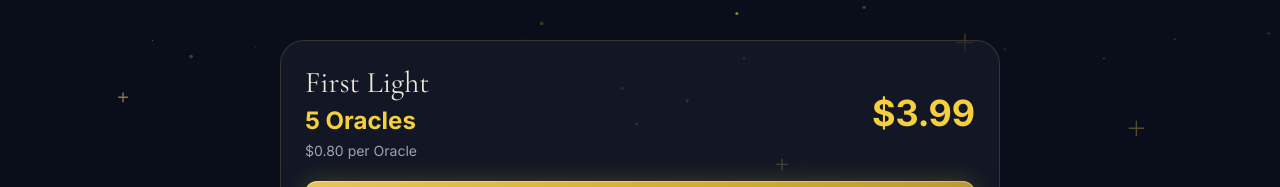
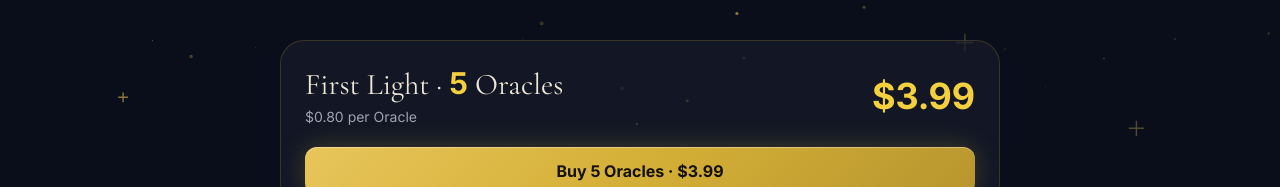
Before and after one commit to Velu2k03/Sortes-Muse, a Next.js app: page /credits in a window 1280 px wide. Shown: the part 575-762 px from the top of the page. Built offline with nearby package versions, Linux system fonts and the light colour scheme; no server answers.

Commit message:
Number only: bold gold digits, words back to original serif

```diff
--- a/src/app/credits/CreditsClient.tsx
+++ b/src/app/credits/CreditsClient.tsx
@@ -108,9 +108,8 @@ export default function CreditsPage() {
             )}
             <div className="flex items-center justify-between gap-4">
               <div>
-                <p className="font-display text-3xl text-cream">{p.name}</p>
-                <p className="mt-1 text-2xl font-bold text-goldbright">
-                  {p.readings} Oracles
+                <p className="font-display text-3xl text-cream">
+                  {p.name} · <span className="font-body font-bold text-goldbright">{p.readings}</span> Oracles
                 </p>
                 <p className="mt-1 text-sm text-mist">
                   ${perReadingPrice(p)} per Oracle
--- a/src/app/intake/[slug]/IntakeFlow.tsx
+++ b/src/app/intake/[slug]/IntakeFlow.tsx
@@ -408,8 +408,7 @@ export default function IntakeFlow({ slug }: { slug: string }) {
               <dl className="space-y-4 text-sm">
                 <div>
                   <dt className="text-xs uppercase tracking-[0.2em] text-mist">Spread</dt>
-                  <dd className="mt-1 font-display text-xl text-cream">{spread.name}</dd>
-                  <dd className="text-lg font-bold text-goldbright">{spread.cards} {spread.cards === 1 ? "card" : "cards"}</dd>
+                  <dd className="mt-1 font-display text-xl text-cream">{spread.name} · <span className="font-body font-bold text-goldbright">{spread.cards}</span> {spread.cards === 1 ? "card" : "cards"}</dd>
                 </div>
                 <div>
                   <dt className="text-xs uppercase tracking-[0.2em] text-mist">Area</dt>
--- a/src/app/spreads/SpreadsClient.tsx
+++ b/src/app/spreads/SpreadsClient.tsx
@@ -86,8 +86,8 @@ export default function SpreadsPage() {
             <div className="flex flex-1 flex-col p-6">
               <div className="flex items-baseline justify-between gap-3">
                 <h2 className="font-display text-3xl text-cream">{s.name}</h2>
-                <p className="shrink-0 whitespace-nowrap text-xl font-bold text-goldbright">
-                  {s.slug === "quick-insight" && !usedFree ? "Free" : "1 Oracle"}
+                <p className="shrink-0 whitespace-nowrap font-display text-xl text-goldbright">
+                  {s.slug === "quick-insight" && !usedFree ? "Free" : (<><span className="font-body font-bold">1</span> Oracle</>)}
                 </p>
               </div>
               <p className="mt-1 text-xs uppercase tracking-[0.2em] text-mist">
--- a/src/components/CheckoutModal.tsx
+++ b/src/components/CheckoutModal.tsx
@@ -180,10 +180,7 @@ export default function CheckoutModal({ open, onClose, reason }: Props) {
                   <div className="flex items-center justify-between gap-3">
                     <div>
                       <p className="font-display text-xl text-cream">
-                        {p.name}
-                      </p>
-                      <p className="mt-0.5 text-lg font-bold text-goldbright">
-                        {p.readings} Oracles
+                        {p.name} · <span className="font-body font-bold text-goldbright">{p.readings}</span> Oracles
                       </p>
                       <p className="text-xs text-mist">
                         ${perReadingPrice(p)} per Oracle
--- a/src/components/ReactBits.tsx
+++ b/src/components/ReactBits.tsx
@@ -180,8 +180,8 @@ export function MagicBento() {
             <p className="mt-3 min-h-[3.5rem] text-sm leading-relaxed text-cream/75">
               {spread.description}
             </p>
-            <p className="mt-4 text-2xl font-bold text-goldbright">
-              {spread.slug === "quick-insight" ? "Free" : "1 Oracle"}
+            <p className="mt-4 font-display text-2xl text-goldbright">
+              {spread.slug === "quick-insight" ? "Free" : (<><span className="font-body font-bold">1</span> Oracle</>)}
             </p>
             {spread.slug === "quick-insight" ? (
               <StarBorder
```
